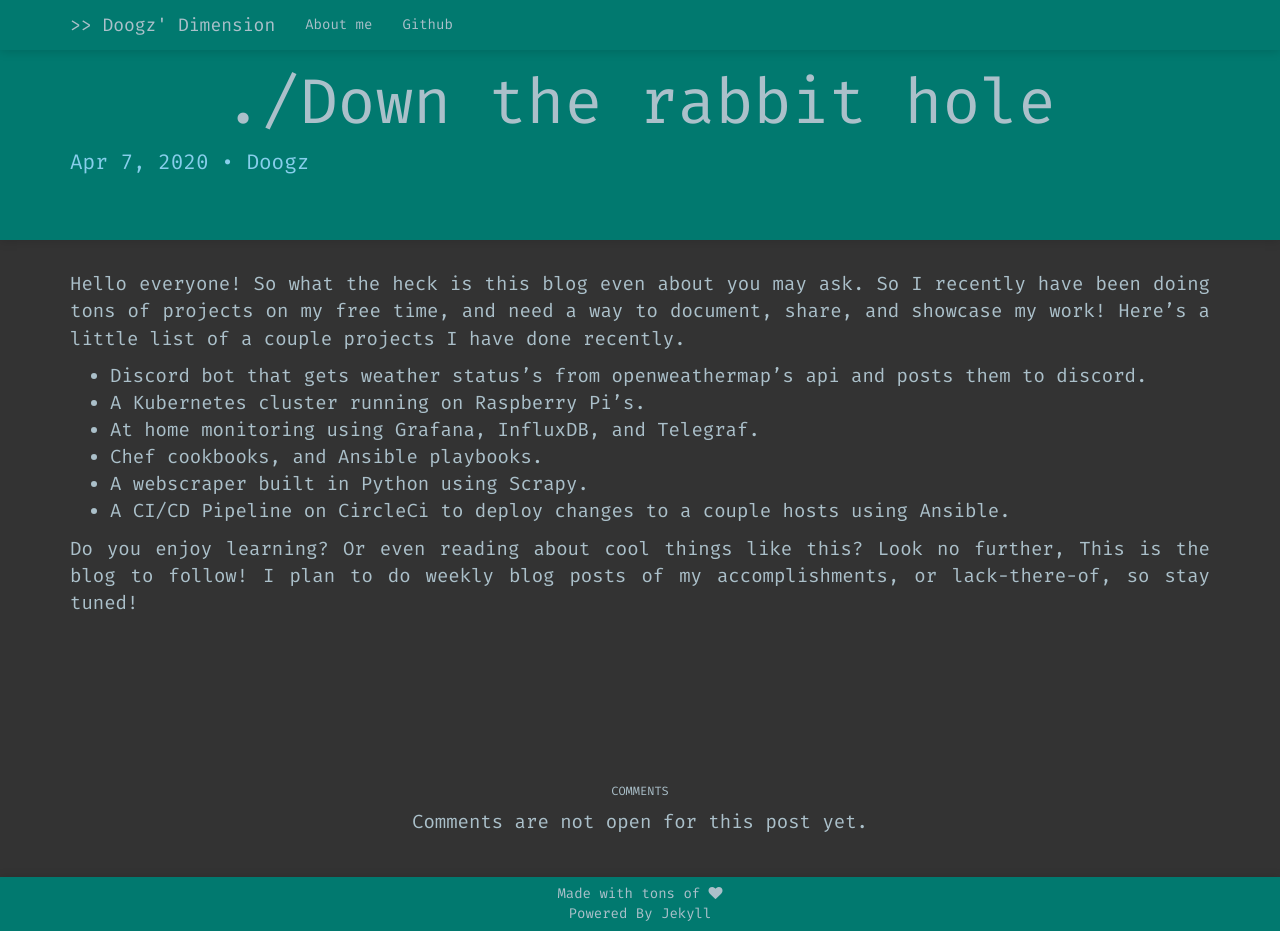
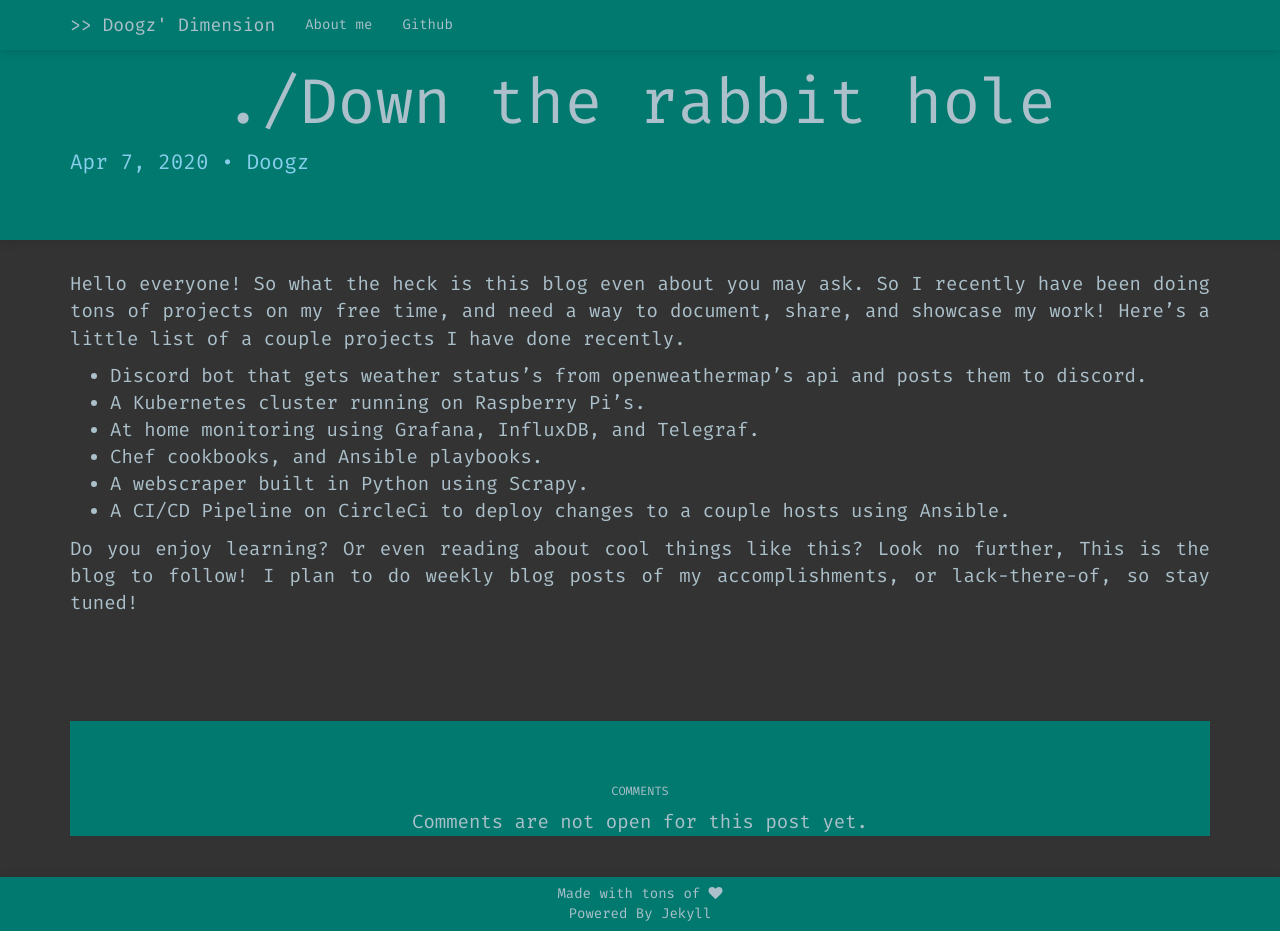
Before and after one commit to wdoogz/wdoogz.github.io, a Jekyll site: the page built from _posts/2020-04-07-first-post.markdown, in a window 1280 px wide and 931 px high. Built offline with Jekyll 4.4.1, drawn with Linux system fonts in a browser that asks for light colours; nearby versions of some CDN libraries; some web fonts are replaced.

Commit message:
Update _gh-comments.scss

```diff
--- a/_sass/_gh-comments.scss
+++ b/_sass/_gh-comments.scss
@@ -1,5 +1,6 @@
 #gh-comments {
   text-align: center;
+  background-color: #01796f;
 }
 
 #gh-comment {
```
